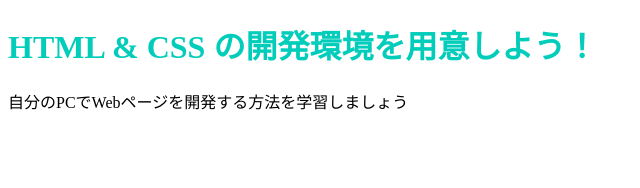
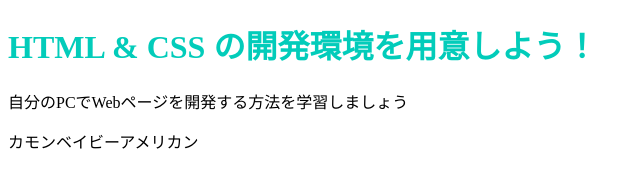
Before and after one commit to HIROTA-prog/-.github.io, a plain HTML site: page index.html in a window 1280 px wide. Shown: the whole page, without its empty margins (0-640 px from the left). Drawn offline with Linux system fonts and the light colour scheme.

Commit message:
Update index.html

```diff
--- a/index.html
+++ b/index.html
@@ -8,5 +8,6 @@
   <body>
     <h1 class="title">HTML & CSS の開発環境を用意しよう！</h1>
     <p>自分のPCでWebページを開発する方法を学習しましょう</p>
+    <p>カモンベイビーアメリカン</p>
   </body>
 </html>
```
